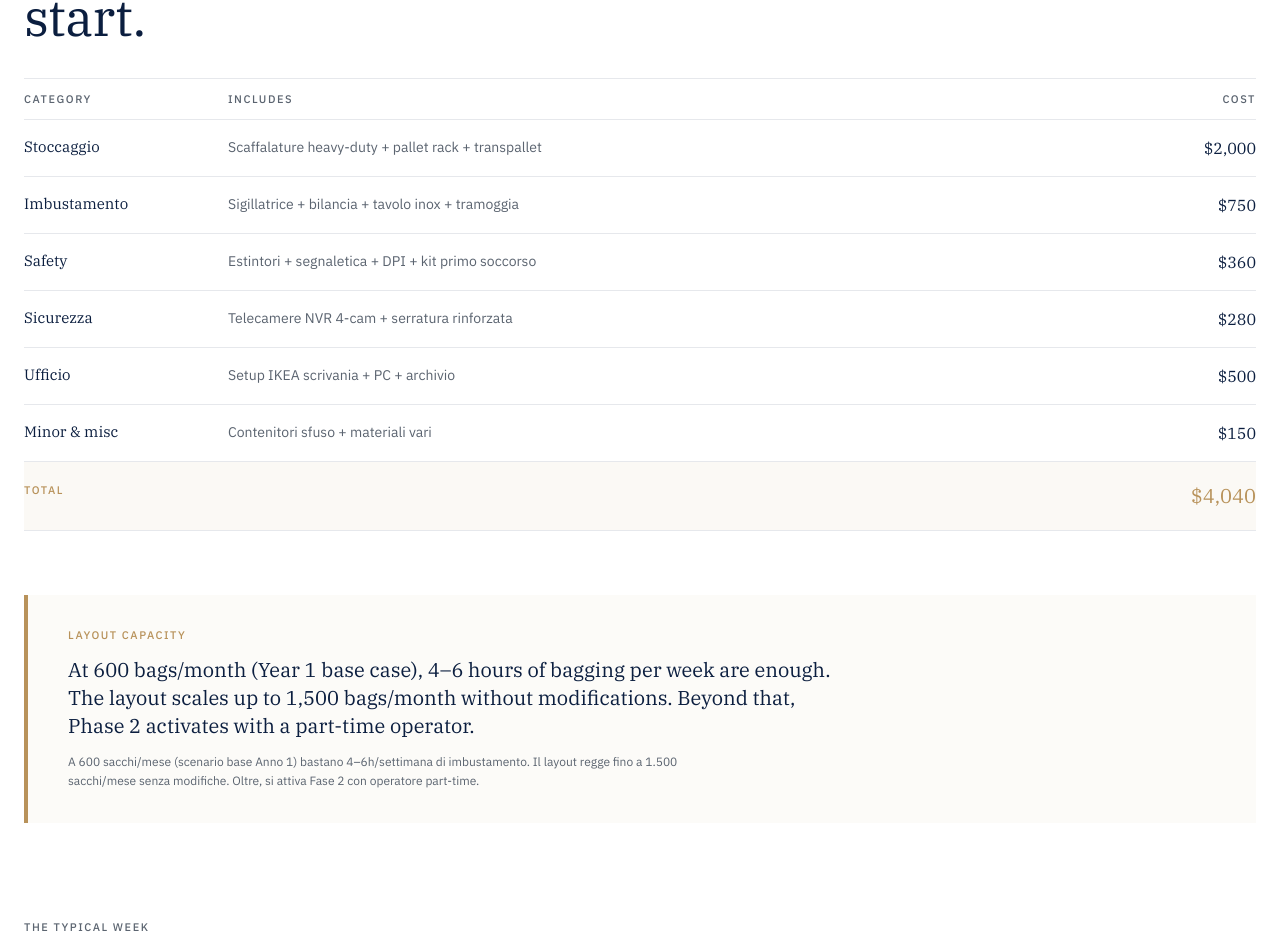
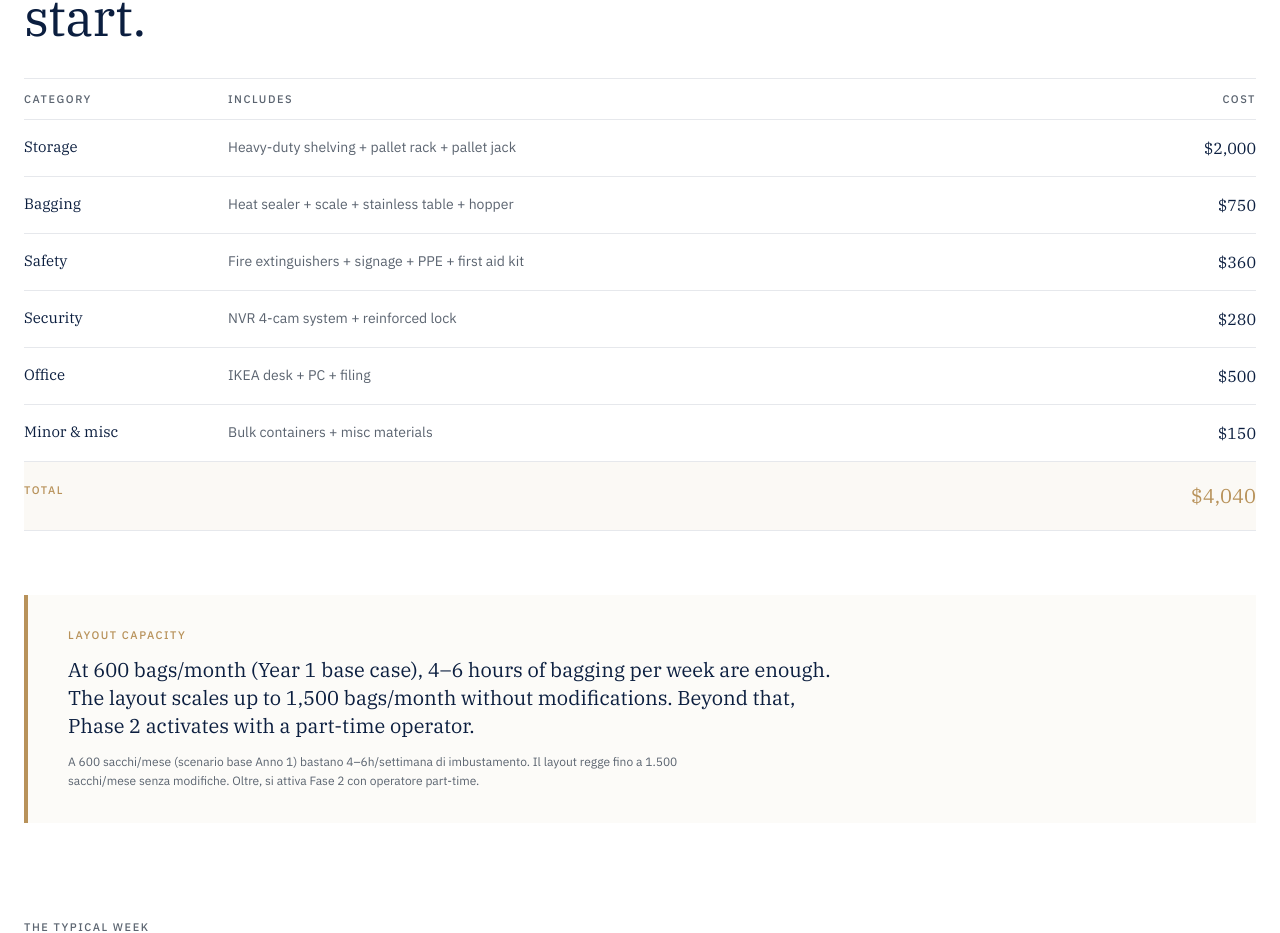
Before and after one commit to DiusapetDeveloper/diusapet-usa, a Next.js app: page /en/operativo in a window 1280 px wide. Shown: the part 2345-3278 px from the top of the page. Built offline with nearby package versions, Linux system fonts and the light colour scheme.

Commit message:
fix(i18n): translate warehouse setup categories and descriptions in /operativo

```diff
--- a/components/warehouse-map.tsx
+++ b/components/warehouse-map.tsx
@@ -767,9 +767,12 @@ function EquipmentTable() {
           <p className="eyebrow text-carbon-muted">{t("headers.includes")}</p>
           <p className="eyebrow text-carbon-muted text-right">{t("headers.cost")}</p>
         </div>
-        {equipment_breakdown.map((row, i) => (
+        {equipment_breakdown.map((row, i) => {
+          const catKey = (row as { categoryKey?: string }).categoryKey;
+          const incKey = (row as { includesKey?: string }).includesKey;
+          return (
             <motion.div
-            key={row.category}
+              key={catKey ?? row.category}
               initial={{ opacity: 0, y: 10 }}
               whileInView={{ opacity: 1, y: 0 }}
               viewport={{ once: true, amount: 0.3 }}
@@ -781,16 +784,17 @@ function EquipmentTable() {
               className="grid grid-cols-1 md:grid-cols-[180px_1fr_140px] gap-2 md:gap-6 py-4 border-b border-hairline last:border-b-0"
             >
               <p className="font-serif text-navy text-[15px]">
-              {row.category}
+                {catKey ? t(`categories.${catKey}`) : row.category}
               </p>
               <p className="text-sm text-carbon-muted leading-relaxed">
-              {row.items}
+                {incKey ? t(`includes.${incKey}`) : row.items}
               </p>
               <p className="md:text-right font-serif text-navy num">
                 {formatCurrency(row.cost_usd)}
               </p>
             </motion.div>
-        ))}
+          );
+        })}
         <motion.div
           initial={{ opacity: 0, y: 10 }}
           whileInView={{ opacity: 1, y: 0 }}
--- a/data/warehouse.json
+++ b/data/warehouse.json
@@ -139,12 +139,12 @@
     "note": "Corridoi e manovra sono necessari per transpallet e sicurezza OSHA. 68% è efficienza tipica di un magazzino operator-operated."
   },
   "equipment_breakdown": [
-    { "category": "Stoccaggio",     "items": "Scaffalature heavy-duty + pallet rack + transpallet", "cost_usd": 2000 },
-    { "category": "Imbustamento",   "items": "Sigillatrice + bilancia + tavolo inox + tramoggia",   "cost_usd": 750 },
-    { "category": "Safety",         "items": "Estintori + segnaletica + DPI + kit primo soccorso", "cost_usd": 360 },
-    { "category": "Sicurezza",      "items": "Telecamere NVR 4-cam + serratura rinforzata",        "cost_usd": 280 },
-    { "category": "Ufficio",        "items": "Setup IKEA scrivania + PC + archivio",               "cost_usd": 500 },
-    { "category": "Minor & misc",   "items": "Contenitori sfuso + materiali vari",                 "cost_usd": 150 }
+    { "categoryKey": "storage",  "includesKey": "storage",  "category": "Stoccaggio",   "items": "Scaffalature heavy-duty + pallet rack + transpallet", "cost_usd": 2000 },
+    { "categoryKey": "bagging",  "includesKey": "bagging",  "category": "Imbustamento", "items": "Sigillatrice + bilancia + tavolo inox + tramoggia",   "cost_usd": 750 },
+    { "categoryKey": "safety",   "includesKey": "safety",   "category": "Safety",       "items": "Estintori + segnaletica + DPI + kit primo soccorso",  "cost_usd": 360 },
+    { "categoryKey": "security", "includesKey": "security", "category": "Sicurezza",    "items": "Telecamere NVR 4-cam + serratura rinforzata",         "cost_usd": 280 },
+    { "categoryKey": "office",   "includesKey": "office",   "category": "Ufficio",      "items": "Setup IKEA scrivania + PC + archivio",                "cost_usd": 500 },
+    { "categoryKey": "misc",     "includesKey": "misc",     "category": "Minor & misc", "items": "Contenitori sfuso + materiali vari",                  "cost_usd": 150 }
   ],
   "equipment_total_usd": 4040,
   "production_capacity": [
--- a/messages/en.json
+++ b/messages/en.json
@@ -344,7 +344,23 @@
         "title":   "Four thousand dollars to start.",
         "headers": { "category": "Category", "includes": "Includes", "cost": "Cost" },
         "totalLabel": "Total",
-        "capacityNote": "At 600 bags/month (Year 1 base case), 4–6 hours of bagging per week are enough. The layout scales up to 1,500 bags/month without modifications. Beyond that, Phase 2 activates with a part-time operator."
+        "capacityNote": "At 600 bags/month (Year 1 base case), 4–6 hours of bagging per week are enough. The layout scales up to 1,500 bags/month without modifications. Beyond that, Phase 2 activates with a part-time operator.",
+        "categories": {
+          "storage":  "Storage",
+          "bagging":  "Bagging",
+          "safety":   "Safety",
+          "security": "Security",
+          "office":   "Office",
+          "misc":     "Minor & misc"
+        },
+        "includes": {
+          "storage":  "Heavy-duty shelving + pallet rack + pallet jack",
+          "bagging":  "Heat sealer + scale + stainless table + hopper",
+          "safety":   "Fire extinguishers + signage + PPE + first aid kit",
+          "security": "NVR 4-cam system + reinforced lock",
+          "office":   "IKEA desk + PC + filing",
+          "misc":     "Bulk containers + misc materials"
+        }
       }
     },
     "ceoWeek": {
--- a/messages/it.json
+++ b/messages/it.json
@@ -344,7 +344,23 @@
         "title":   "Quattromila dollari per partire.",
         "headers": { "category": "Categoria", "includes": "Cosa comprende", "cost": "Costo" },
         "totalLabel": "Totale",
-        "capacityNote": "A 600 sacchi/mese (scenario base Anno 1) bastano 4–6h/settimana di imbustamento. Il layout regge fino a 1.500 sacchi/mese senza modifiche. Oltre, si attiva Fase 2 con operatore part-time."
+        "capacityNote": "A 600 sacchi/mese (scenario base Anno 1) bastano 4–6h/settimana di imbustamento. Il layout regge fino a 1.500 sacchi/mese senza modifiche. Oltre, si attiva Fase 2 con operatore part-time.",
+        "categories": {
+          "storage":  "Stoccaggio",
+          "bagging":  "Imbustamento",
+          "safety":   "Safety",
+          "security": "Sicurezza",
+          "office":   "Ufficio",
+          "misc":     "Minor & misc"
+        },
+        "includes": {
+          "storage":  "Scaffalature heavy-duty + pallet rack + transpallet",
+          "bagging":  "Sigillatrice + bilancia + tavolo inox + tramoggia",
+          "safety":   "Estintori + segnaletica + DPI + kit primo soccorso",
+          "security": "Telecamere NVR 4-cam + serratura rinforzata",
+          "office":   "Setup IKEA scrivania + PC + archivio",
+          "misc":     "Contenitori sfuso + materiali vari"
+        }
       }
     },
     "ceoWeek": {
```
Lines whose indentation alone changed are shown as unchanged.
